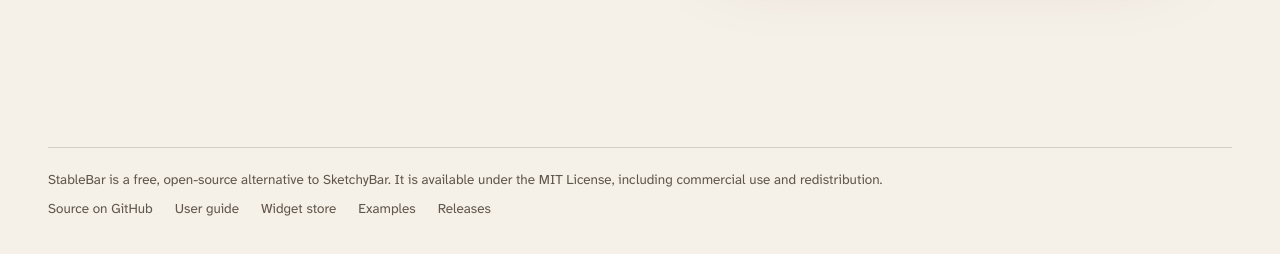
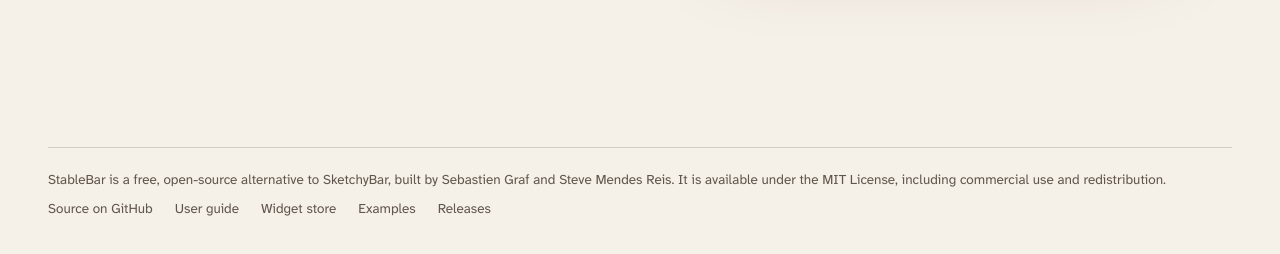
Before and after one commit to M4n0x/StableBar, a website: page site/index.html in a window 1280 px wide. Shown: the part 6222-6476 px from the top of the page. Drawn offline with Linux system fonts and the light colour scheme.

Commit message:
docs: credit Steve Mendes Reis as co-author

```diff
--- a/site/index.html
+++ b/site/index.html
@@ -446,7 +446,7 @@ printf '{"text":"%s","icon":"internaldrive"}' "$used"</pre>
   </main>
 
   <footer>
-    <span>StableBar is a free, open-source alternative to SketchyBar. It is available under the MIT License, including commercial use and redistribution.</span>
+    <span>StableBar is a free, open-source alternative to SketchyBar, built by Sebastien Graf and Steve Mendes Reis. It is available under the MIT License, including commercial use and redistribution.</span>
     <a href="https://github.com/Seb-GRAF/StableBar">Source on GitHub</a>
     <a href="https://github.com/Seb-GRAF/StableBar/blob/main/docs/README.md">User guide</a>
     <a href="https://github.com/Seb-GRAF/stablebar-packages">Widget store</a>
```
Also changed, not shown: README.md, 1 other file.
